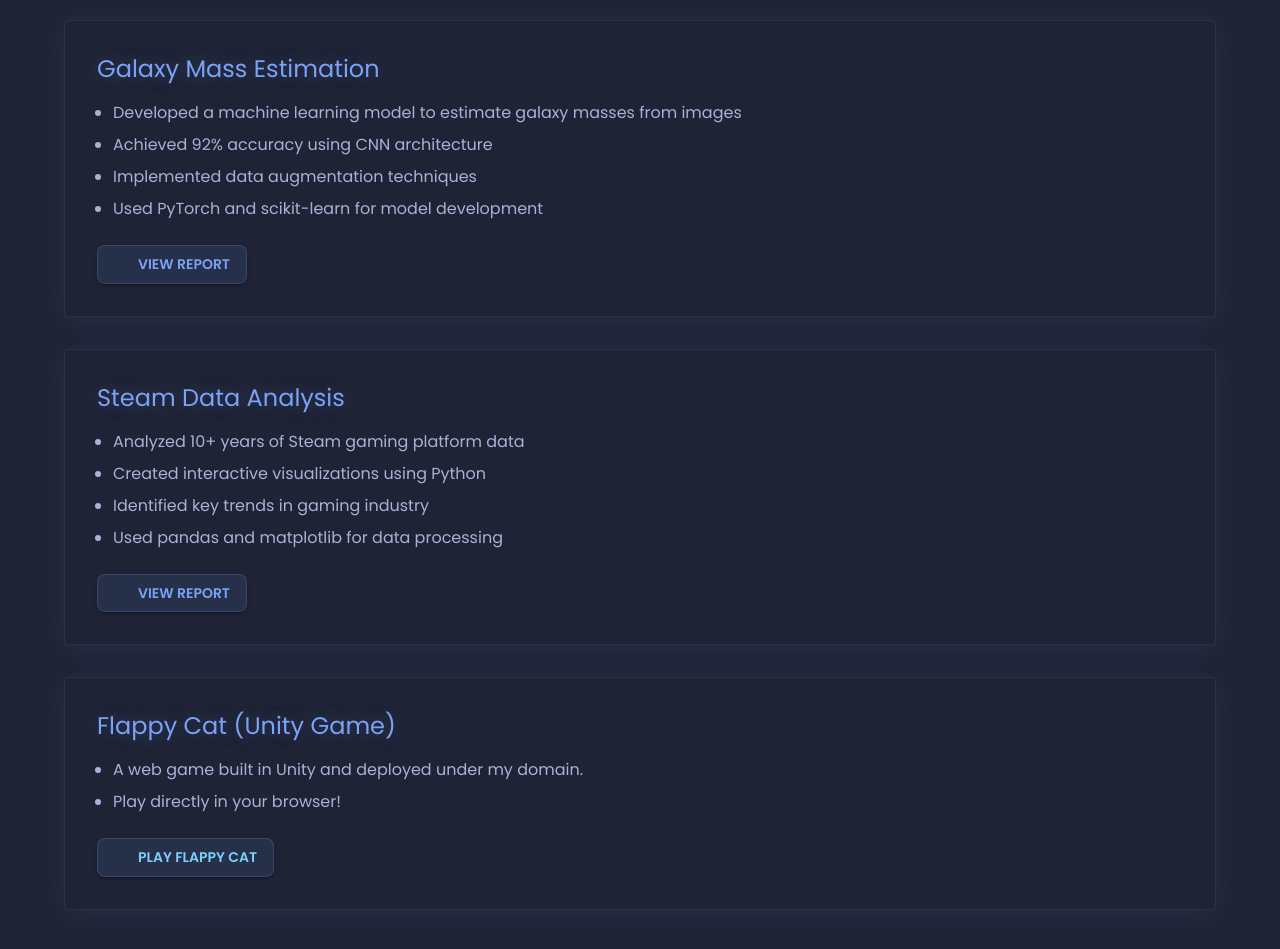
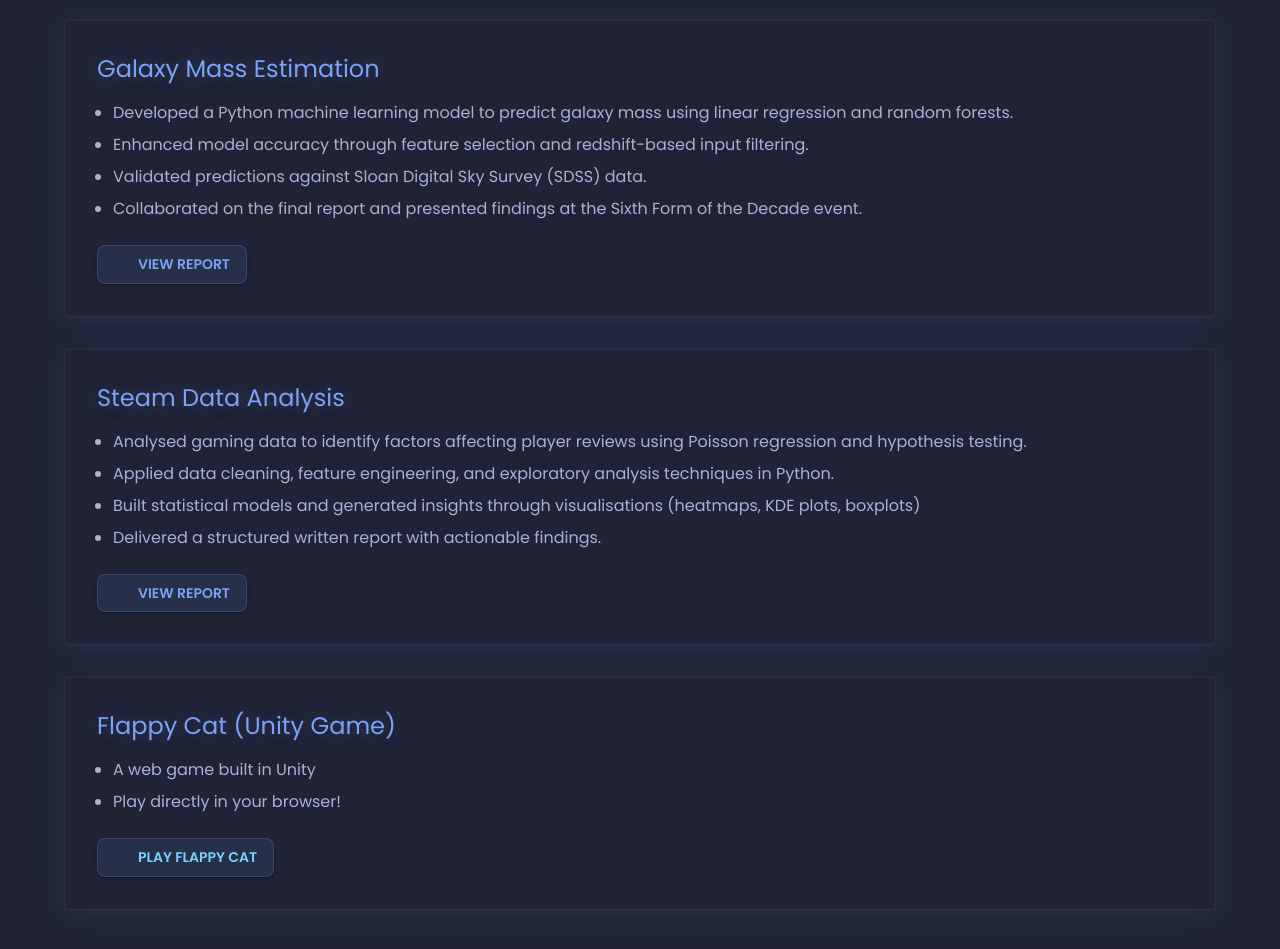
Before and after one commit to sjl-03/portfolio-website, a React (Vite) app: page / in a window 1280 px wide. Shown: the part 3380-4329 px from the top of the page. Built offline with nearby package versions, Linux system fonts and the light colour scheme; some icons are missing.

Commit message:
Update text

```diff
--- a/src/components/Projects.tsx
+++ b/src/components/Projects.tsx
@@ -8,27 +8,27 @@
     {
       title: 'Galaxy Mass Estimation',
       description: [
-        'Developed a machine learning model to estimate galaxy masses from images',
-        'Achieved 92% accuracy using CNN architecture',
-        'Implemented data augmentation techniques',
-        'Used PyTorch and scikit-learn for model development'
+        'Developed a Python machine learning model to predict galaxy mass using linear regression and random forests.',
+        'Enhanced model accuracy through feature selection and redshift-based input filtering.',
+        'Validated predictions against Sloan Digital Sky Survey (SDSS) data.',
+        'Collaborated on the final report and presented findings at the Sixth Form of the Decade event.'
       ],
       pdfLink: 'https://github.com/sjl-03/portfolio-website/blob/main/public/Estimating_Galaxy_Masses_from_3D_Galaxy_Survey_Data%20(4)%5B4467%5D.pdf'
     },
     {
       title: 'Steam Data Analysis',
       description: [
-        'Analyzed 10+ years of Steam gaming platform data',
-        'Created interactive visualizations using Python',
-        'Identified key trends in gaming industry',
-        'Used pandas and matplotlib for data processing'
+        'Analysed gaming data to identify factors affecting player reviews using Poisson regression and hypothesis testing.',
+        'Applied data cleaning, feature engineering, and exploratory analysis techniques in Python.',
+        'Built statistical models and generated insights through visualisations (heatmaps, KDE plots, boxplots)',
+        'Delivered a structured written report with actionable findings.'
       ],
       pdfLink: 'https://github.com/sjl-03/portfolio-website/blob/main/public/Steam_Data_Analysis.pdf'
     },
     {
       title: 'Flappy Cat (Unity Game)',
       description: [
-        'A web game built in Unity and deployed under my domain.',
+        'A web game built in Unity',
         'Play directly in your browser!'
       ],
       gameLink: 'https://sjl-03.itch.io/flappy-cat'
```
